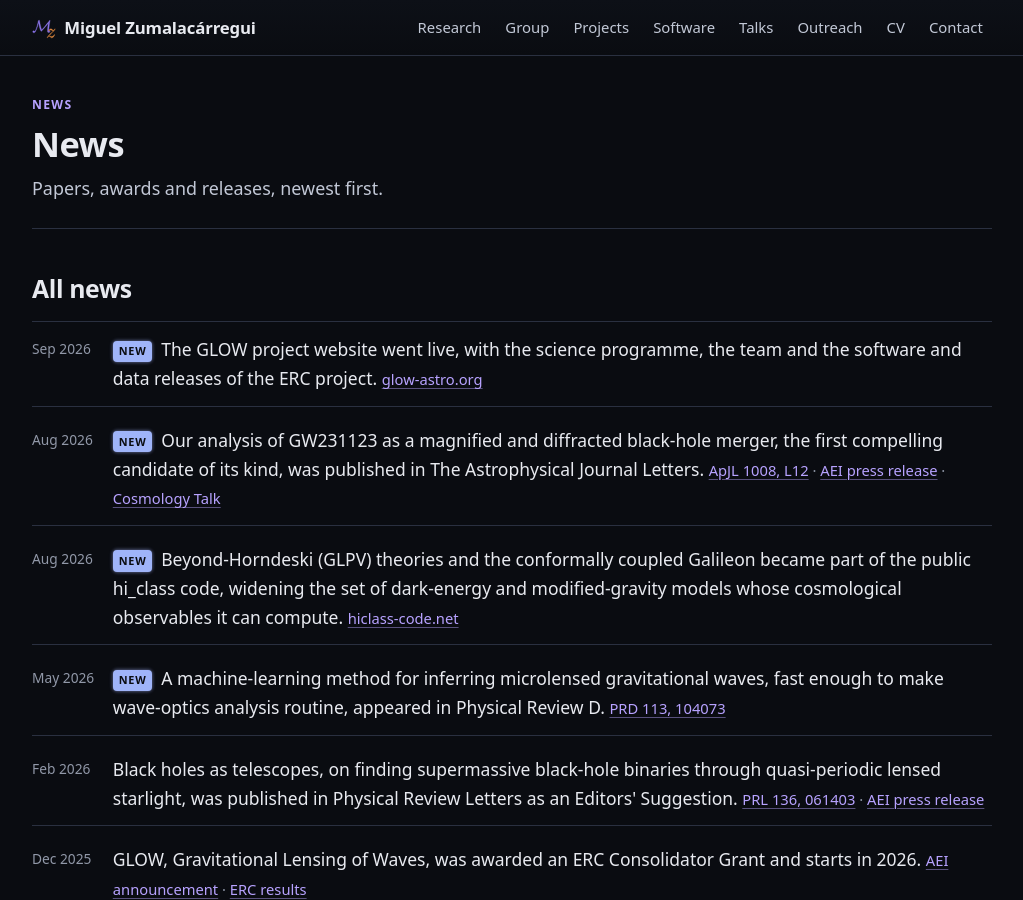
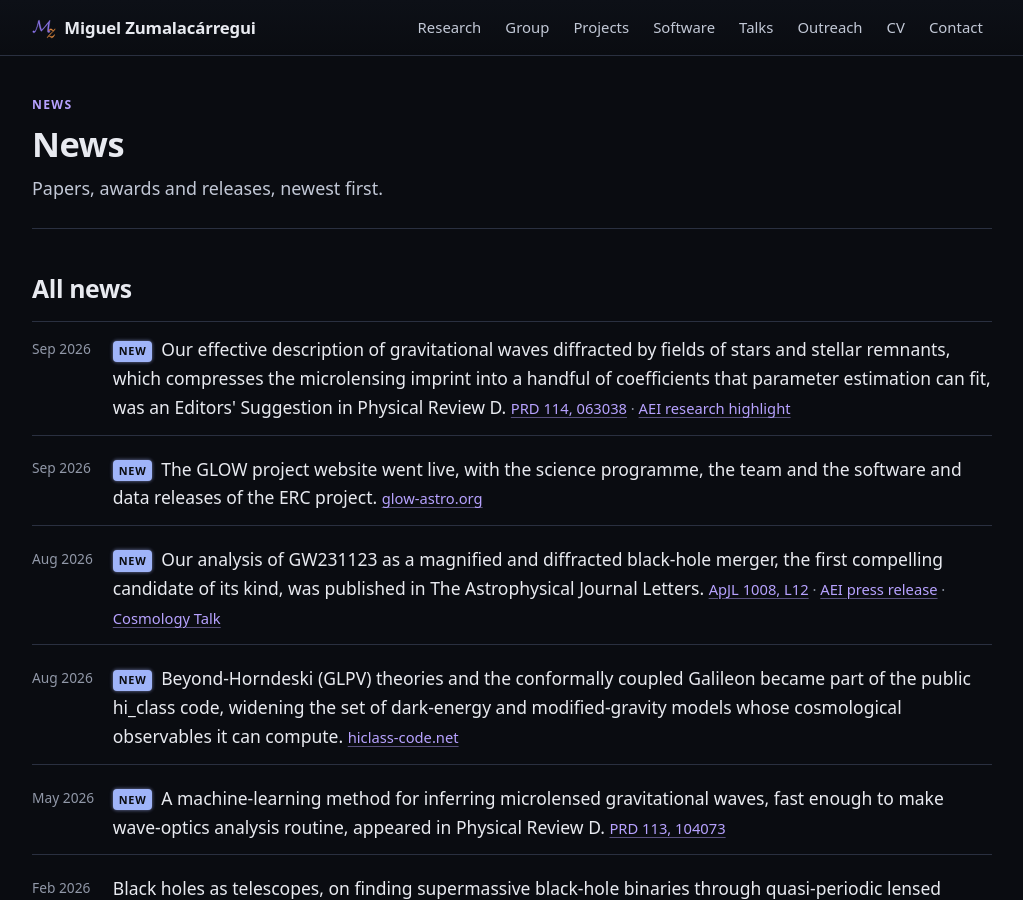
Before and after one commit to miguelzuma/miguelzuma.github.io, a Jekyll site: the page built from news.html, in a window 1280 px wide and 900 px high. Shown: the whole window, without its empty margins (128-1151 px from the left). Built offline with Jekyll 4.4.1, drawn with Linux system fonts in a browser that asks for light colours.

Commit message:
The ROSD paper joins the news, the featured works and the CV
Effective description of lensed gravitational waves diffracted by stellar
fields is out in PRD 114, 063038 as an Editors' Suggestion, with a research
highlight from the AEI.

The home page still shows three cards and the quasi-periodic lensing
animation under them: the LISA stochastic-diffraction entry gives up its
flag to this one and keeps its place in the archive.

The thumbnail is the dark version of the square image drawn for the PRD
editors, which is the one made for this site.

Co-Authored-By: Claude Opus 5 (1M context) <noreply@anthropic.com>

```diff
--- a/_data/cv.yml
+++ b/_data/cv.yml
@@ -295,12 +295,18 @@ talks:
 
 languages: "Spanish (native), English (C2), German (C1)."
 
-# The selection from CVA_Zumalacarregui_2026, plus the GW231123 paper published
-# since. Newest first. Citation counts and contribution statements stay in the
-# application documents — this is a website, not a funding form.
+# The selection from CVA_Zumalacarregui_2026, plus the two papers published
+# since: GW231123 and the stellar-field effective description. Newest first.
+# Citation counts and contribution statements stay in the application
+# documents — this is a website, not a funding form.
 #
 # References are copied from the same papers as they appear on research.html.
 selected_publications:
+  - lead: "Effective description of lensed gravitational waves diffracted by stellar fields"
+    lead_url: "https://inspirehep.net/literature/3169257"
+    meta:
+      - "M. Zumalacárregui, X. Shan · Phys. Rev. D 114, 063038 (2026) · Editors' Suggestion"
+
   - lead: "Across the Universe: GW231123 as a magnified and diffracted black hole merger"
     lead_url: "https://inspirehep.net/literature/3094475"
     meta:
--- a/_data/news.yml
+++ b/_data/news.yml
@@ -13,6 +13,18 @@
 # The four most recent appear on the home page; older ones stay here as the
 # record. Past a dozen or so, this wants an archive page rather than a longer
 # home page.
+
+- date: 2026-09-18
+  text: >-
+    Our effective description of gravitational waves diffracted by fields of
+    stars and stellar remnants, which compresses the microlensing imprint into
+    a handful of coefficients that parameter estimation can fit, was an
+    Editors' Suggestion in Physical Review D.
+  links:
+    - text: "PRD 114, 063038"
+      url: "https://doi.org/10.1103/d5fx-xgd2"
+    - text: "AEI research highlight"
+      url: "https://www.aei.mpg.de/1507473/listening-to-the-stars-beneath-the-waves"
 
 - date: 2026-09-01
   text: >-
--- a/_data/results.yml
+++ b/_data/results.yml
@@ -63,6 +63,36 @@
 # from here. When a fact changes -- a DOI on publication, a new press link --
 # it has to change in all three.
 
+- id: rosd
+  date: 2026-09-18
+  featured: true
+  title: "An effective description of stellar-field diffraction"
+  full_title: "Effective description of lensed gravitational waves diffracted by stellar fields"
+  url: "https://doi.org/10.1103/d5fx-xgd2"
+  authors: "Zumalacárregui &amp; Shan"
+  reference: "PRD <strong>114</strong>, 063038 (2026)"
+  badge: "Editors' Suggestion"
+  blurb: >-
+    Eight basis modes carry about 95% of the microlensing imprint of a field of
+    stars, putting wave-optics microlensing within reach of parameter
+    estimation.
+  tags:
+    - text: "Stars and remnants"
+      accent: true
+    - text: "reduced-order models"
+  links:
+    - text: "AEI research highlight"
+      url: "https://www.aei.mpg.de/1507473/listening-to-the-stars-beneath-the-waves"
+  # The square image drawn for the Physical Review D editors, from
+  # ~/Dropbox/Projects/microlensing_surrogate/publication_files/editors_suggestion/.
+  # The dark version of the two, which is the one made for this site.
+  figure:
+    kind: image
+    src: "/imgs/rosd_editors_diagram.jpg"
+    width: 800
+    height: 800
+    alt: "Two stacked panels joined by an arrow labelled SVD. Above, the microlensing amplification of many simulated stellar fields, each curve coloured by the magnification of the large lens it sits in, with modulations growing towards high frequency. Below, the handful of smooth basis modes a singular value decomposition extracts from them."
+
 - id: gw231123
   date: 2026-08-25
   featured: true
@@ -100,7 +130,6 @@
 # it replaces said (2025), which was wrong.
 - id: lsd-lisa
   date: 2026-07-01
-  featured: true
   title: "Stochastic diffraction with LISA"
   full_title: "Signatures of 10–10<sup>4</sup>&nbsp;M<sub>&#9737;</sub> dark matter halos in LISA via stochastic diffraction"
   url: "https://inspirehep.net/literature/3180014"
--- a/research.html
+++ b/research.html
@@ -524,7 +524,9 @@ sections:
     <li>
       <a href="https://inspirehep.net/literature/3169257" rel="noopener">Effective description of lensed gravitational waves diffracted by stellar fields</a>
       <span class="authors">M. Zumalacárregui, X. Shan</span>
-      <span class="journal">arXiv:2606.17765</span>
+      <span class="journal">Phys. Rev. D <strong>114</strong>, 063038 (2026)</span>
+      <span class="badge">Editors' Suggestion</span>
+      <span class="feature">Featured by <a href="https://www.aei.mpg.de/1507473/listening-to-the-stars-beneath-the-waves" rel="noopener">AEI</a></span>
     </li>
   </ul>
 
```
Also changed, not shown: imgs/rosd_editors_diagram.jpg (added), 1 other file.
